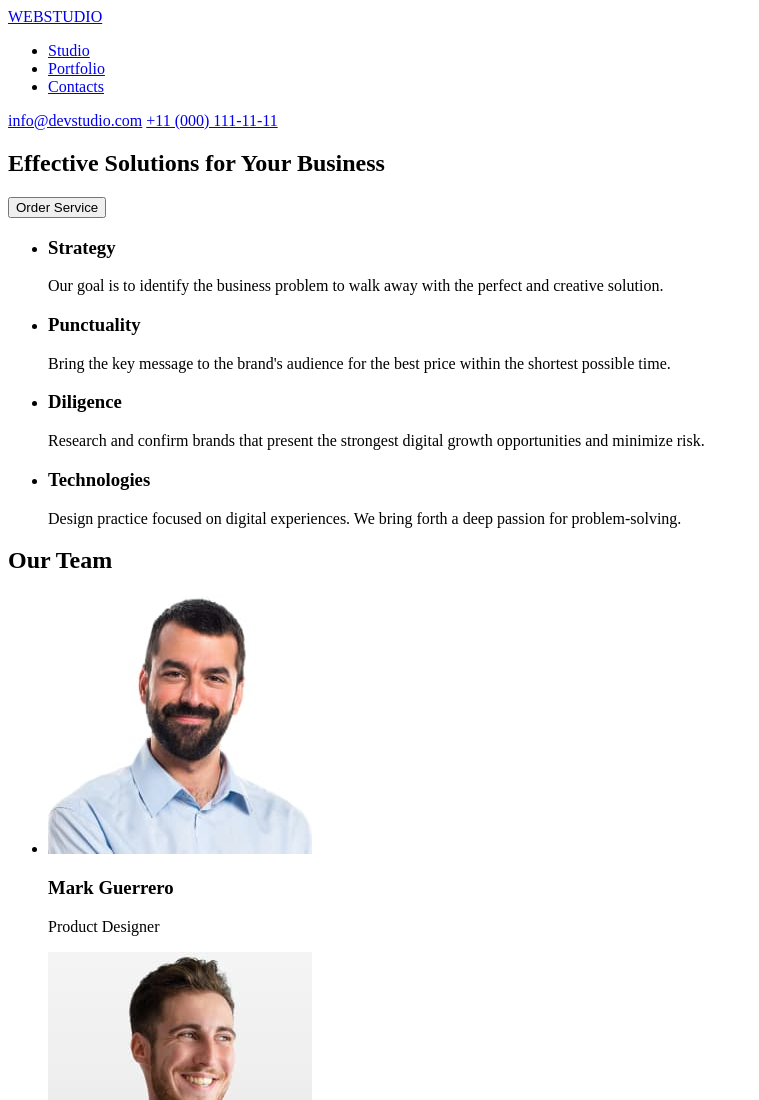
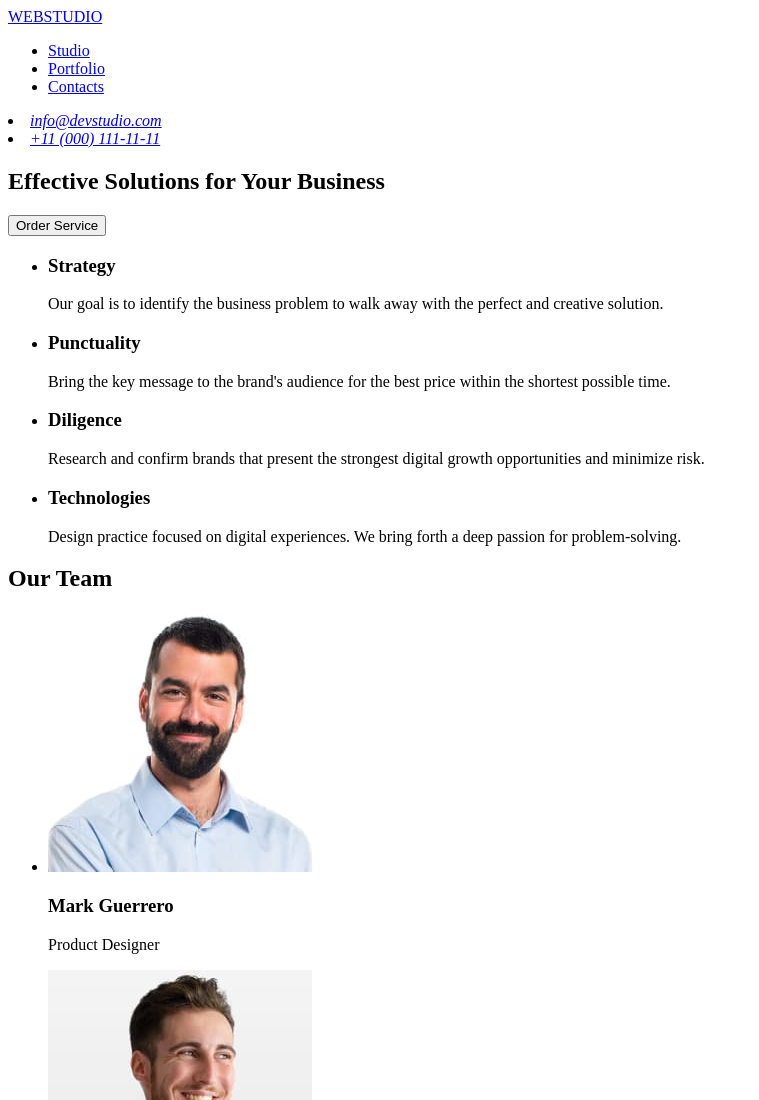
Before and after one commit to Comeblack322/goit-markup-hw-01, a plain HTML site: page index.html in a window 1280 px wide. Shown: the top 1100 px of the page, without its empty margins (0-759 px from the left). Drawn offline with Linux system fonts and the light colour scheme.

Commit message:
Update index.html

```diff
--- a/index.html
+++ b/index.html
@@ -23,8 +23,14 @@
                 </li>
             </ul>
         </nav>
-        <a href="mailto:info@devstudio.com">info@devstudio.com</a>
-        <a href="tel:+110001111111">+11 (000) 111-11-11</a>
+        <address>
+            <li>
+                <a href="mailto:info@devstudio.com">info@devstudio.com</a>
+            </li>
+            <li>
+                <a href="tel:+110001111111">+11 (000) 111-11-11</a>
+            </li>
+        </address>
     </header>
     <main>
         <section id="order">
```
